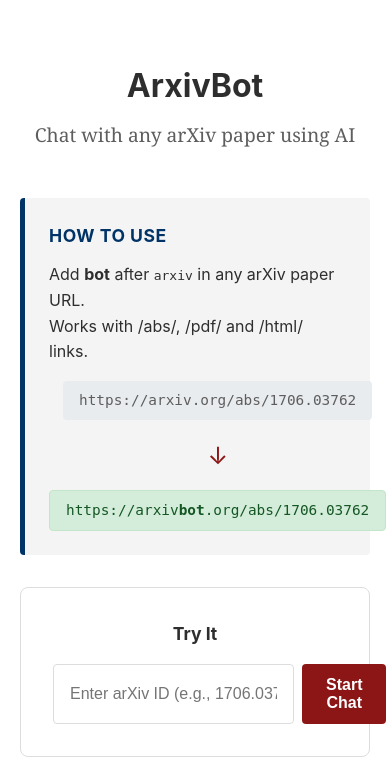
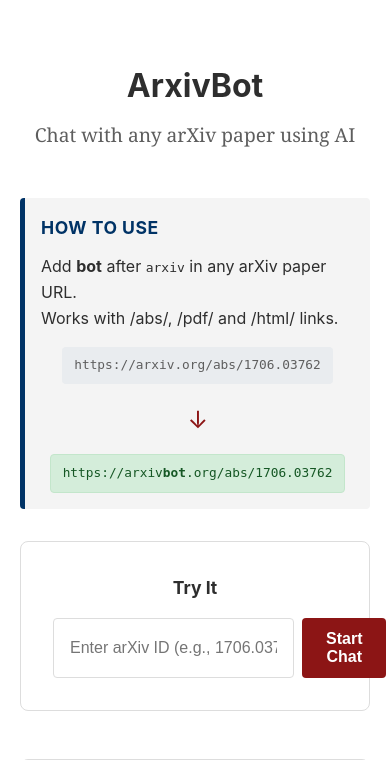
Before and after one commit to k7lim/arxivbot.org, a Python web app: template templates/home.html in a window 390 px wide. Shown: the part 109-869 px from the top of the page. Run offline with Jinja, Linux system fonts and the light colour scheme; the template is opened without the code that fills it, so the values that code supplies are empty.

Commit message:
Home example URLs wrap on narrow screens (a2i)
Co-Authored-By: Claude Opus 5.5 <noreply@anthropic.com>

```diff
--- a/static/style.css
+++ b/static/style.css
@@ -831,6 +831,21 @@ nav {
         flex-direction: column;
     }
 
+    /* A 35-character monospace URL is wider than a phone-width .how-to
+       box, so let it shrink and wrap instead of scrolling the page. */
+    .how-to {
+        padding: 1rem;
+    }
+
+    .url {
+        max-width: 100%;
+        min-width: 0;
+        overflow-wrap: anywhere;
+        font-size: 0.8rem;
+        padding: 0.5rem 0.75rem;
+        text-align: center;
+    }
+
     .arrow {
         transform: rotate(90deg);
     }
```
Also changed, not shown: tests/test_home_overflow.py (added, +34 -0 lines).
